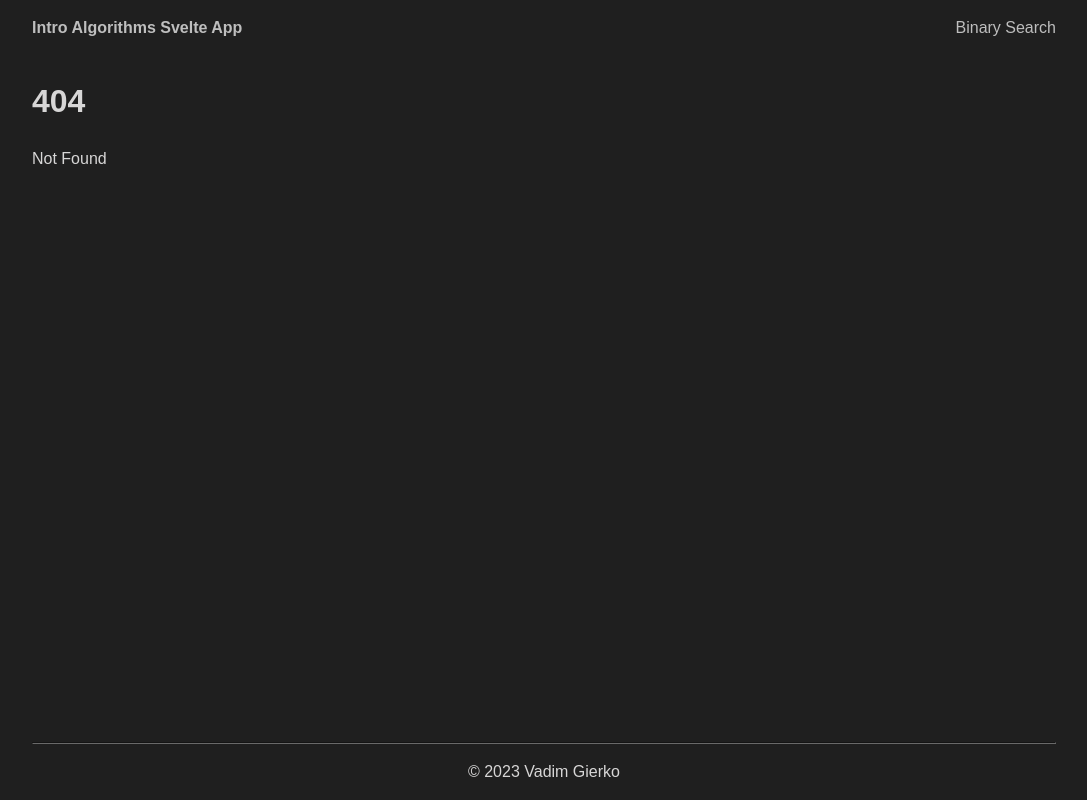
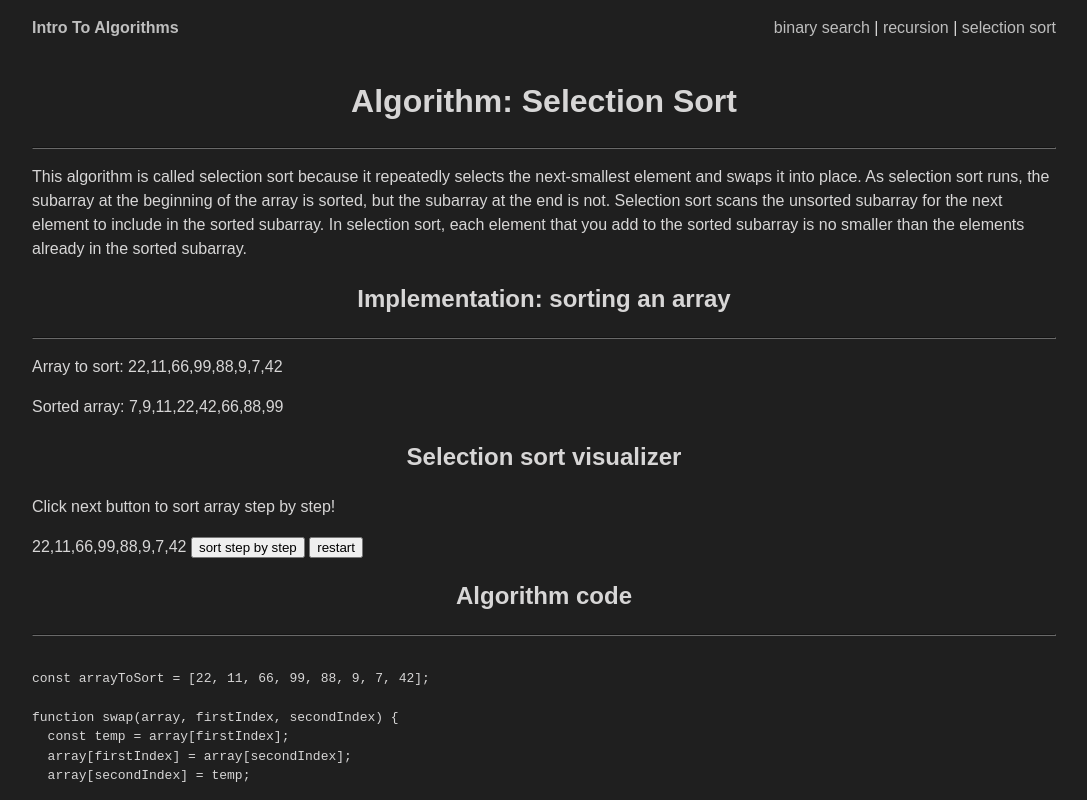
Before and after one commit to vadimgierko/intro-algorithms-svelte-app, a SvelteKit app: page /selection-sort in a window 1280 px wide. Before the commit this address had no page. Shown: the top 800 px of the page, without its empty margins (96-1183 px from the left). Built offline with nearby package versions, Linux system fonts and the light colour scheme.

Commit message:
add recursion and selection sort pages

```diff
--- a/src/app.html
+++ b/src/app.html
@@ -2,7 +2,7 @@
 <html lang="en">
 	<head>
 		<meta charset="utf-8" />
-		<title>Intro Algorithms</title>
+		<title>Intro To Algorithms</title>
 		<meta name="author" content="Vadim Gierko" />
 		<link rel="icon" href="%sveltekit.assets%/favicon.png" />
 		<meta name="viewport" content="width=device-width" />
--- a/src/routes/+layout.svelte
+++ b/src/routes/+layout.svelte
@@ -1,7 +1,9 @@
 <nav>
-	<a href="/"><strong>Intro Algorithms Svelte App</strong></a>
+	<a href="/"><strong>Intro To Algorithms</strong></a>
 	<div>
-		<a href="/binary-search">Binary Search</a>
+		<a href="/binary-search">binary search</a> |
+		<a href="/recursion">recursion</a> |
+		<a href="/selection-sort">selection sort</a>
 	</div>
 </nav>
 
--- /dev/null
+++ b/src/routes/recursion/+page.svelte
@@ -0,0 +1,96 @@
+<script>
+	let inputedNumber = 0;
+
+	function factorial(n) {
+		if (n < 0 || n === null || n === undefined) return;
+
+		// base case:
+		if (n === 0) {
+			return 1;
+		}
+		// recursive case:
+		return n * factorial(n - 1);
+	}
+
+	$: result = factorial(inputedNumber);
+
+	const code = `
+let inputedNumber = 0;
+
+function factorial(n) {
+  if (n < 0 || n === null || n === undefined) return;
+
+  // base case:
+  if (n === 0) {
+    return 1;
+  }
+  // recursive case:
+  return n * factorial(n - 1);
+}
+
+const result = factorial(inputedNumber);
+  `;
+</script>
+
+<h1>Algorithm: Recursion</h1>
+
+<hr />
+
+<p>
+	Recursion has many, many applications. We'll see how to use recursion to compute the factorial
+	function, to determine whether a word is a palindrome, to compute powers of a number, to draw a
+	type of fractal, and to solve the ancient Towers of Hanoi problem. Later modules will use
+	recursion to solve other problems, including sorting.
+</p>
+
+<h2>Implementation: Factorial</h2>
+
+<hr />
+
+<p>
+	For our first example of recursion, let's look at how to compute the factorial function. We
+	indicate the factorial of n by n! For example, 5! equals 1*2*3*4*5.
+</p>
+
+<label for="number-input">
+	Choose number to calculate factorial of it (<span
+		><em>not too big number, 21 is considered as big one</em></span
+	>)!
+</label>
+
+<br />
+
+<input
+	name="number-input"
+	type="number"
+	min={0}
+	bind:value={inputedNumber}
+	placeholder="choose number to calculate factorial"
+/>
+
+<p>Factorial of {inputedNumber} = {result}</p>
+
+<h2>Algorithm code</h2>
+
+<hr />
+
+<pre>
+	{code}
+</pre>
+
+<style>
+	h1,
+	h2 {
+		text-align: center;
+	}
+
+	input {
+		width: 8em;
+		background-color: rgb(59, 59, 59);
+		color: rgb(245, 241, 241);
+	}
+
+	pre {
+		overflow: auto;
+	}
+</style>
--- /dev/null
+++ b/src/routes/selection-sort/+page.svelte
@@ -0,0 +1,143 @@
+<script>
+	const arrayToSort = [22, 11, 66, 99, 88, 9, 7, 42];
+
+	function swap(array, firstIndex, secondIndex) {
+		const temp = array[firstIndex];
+		array[firstIndex] = array[secondIndex];
+		array[secondIndex] = temp;
+
+		return array;
+	}
+
+	function indexOfMinimum(array, startIndex) {
+		let minValue = array[startIndex];
+		let minIndex = startIndex;
+
+		for (let i = minIndex + 1; i < array.length; i++) {
+			if (array[i] < minValue) {
+				minIndex = i;
+				minValue = array[i];
+			}
+		}
+
+		return minIndex;
+	}
+
+	function selectionSort(array) {
+		let sortedArray = [...array];
+
+		for (let i = 0; i < sortedArray.length; i++) {
+			const minIndex = indexOfMinimum(sortedArray, i);
+			sortedArray = swap(sortedArray, i, minIndex);
+		}
+
+		return sortedArray;
+	}
+
+	const sortedArray = selectionSort(arrayToSort);
+
+	//================ VISUALIZATION STEP BY STEP ================//
+	let step = 0;
+	let visualized = [...arrayToSort];
+
+	function sortStepByStep(array, index) {
+		if (index > array.length - 1) return alert('Array is sorted already!');
+
+		const minIndex = indexOfMinimum(array, index);
+		visualized = swap(array, index, minIndex);
+		step++;
+	}
+
+	function clearVisualization() {
+		step = 0;
+		visualized = [...arrayToSort];
+	}
+
+	//============================================================//
+
+	const code = `
+const arrayToSort = [22, 11, 66, 99, 88, 9, 7, 42];
+
+function swap(array, firstIndex, secondIndex) {
+  const temp = array[firstIndex];
+  array[firstIndex] = array[secondIndex];
+  array[secondIndex] = temp;
+
+  return array;
+}
+
+function indexOfMinimum(array, startIndex) {
+  let minValue = array[startIndex];
+  let minIndex = startIndex;
+
+  for (let i = minIndex + 1; i < array.length; i++) {
+    if (array[i] < minValue) {
+      minIndex = i;
+      minValue = array[i];
+    }
+  }
+
+  return minIndex;
+}
+
+function selectionSort(array) {
+  let sortedArray = [...array];
+
+  for (let i = 0; i < sortedArray.length; i++) {
+    const minIndex = indexOfMinimum(sortedArray, i);
+    sortedArray = swap(sortedArray, i, minIndex);
+  }
+
+  return sortedArray;
+}
+
+const sortedArray = selectionSort(arrayToSort);
+  `;
+</script>
+
+<h1>Algorithm: Selection Sort</h1>
+
+<hr />
+
+<p>
+	This algorithm is called selection sort because it repeatedly selects the next-smallest element
+	and swaps it into place. As selection sort runs, the subarray at the beginning of the array is
+	sorted, but the subarray at the end is not. Selection sort scans the unsorted subarray for the
+	next element to include in the sorted subarray. In selection sort, each element that you add to
+	the sorted subarray is no smaller than the elements already in the sorted subarray.
+</p>
+
+<h2>Implementation: sorting an array</h2>
+
+<hr />
+
+<p>Array to sort: {arrayToSort}</p>
+<p>Sorted array: {sortedArray}</p>
+
+<h2>Selection sort visualizer</h2>
+
+<p>Click next button to sort array step by step!</p>
+<p>
+	{visualized}
+	<button on:click={() => sortStepByStep(visualized, step)}>sort step by step</button>
+	<button on:click={clearVisualization}>restart</button>
+</p>
+
+<h2>Algorithm code</h2>
+
+<hr />
+
+<pre>
+	{code}
+</pre>
+
+<style>
+	h1,
+	h2 {
+		text-align: center;
+	}
+
+	pre {
+		overflow: auto;
+	}
+</style>
```
Also changed, not shown: src/routes/binary-search/+page.svelte (+81 -18 lines), 1 other file (tests, documents, lock files or other folders).
